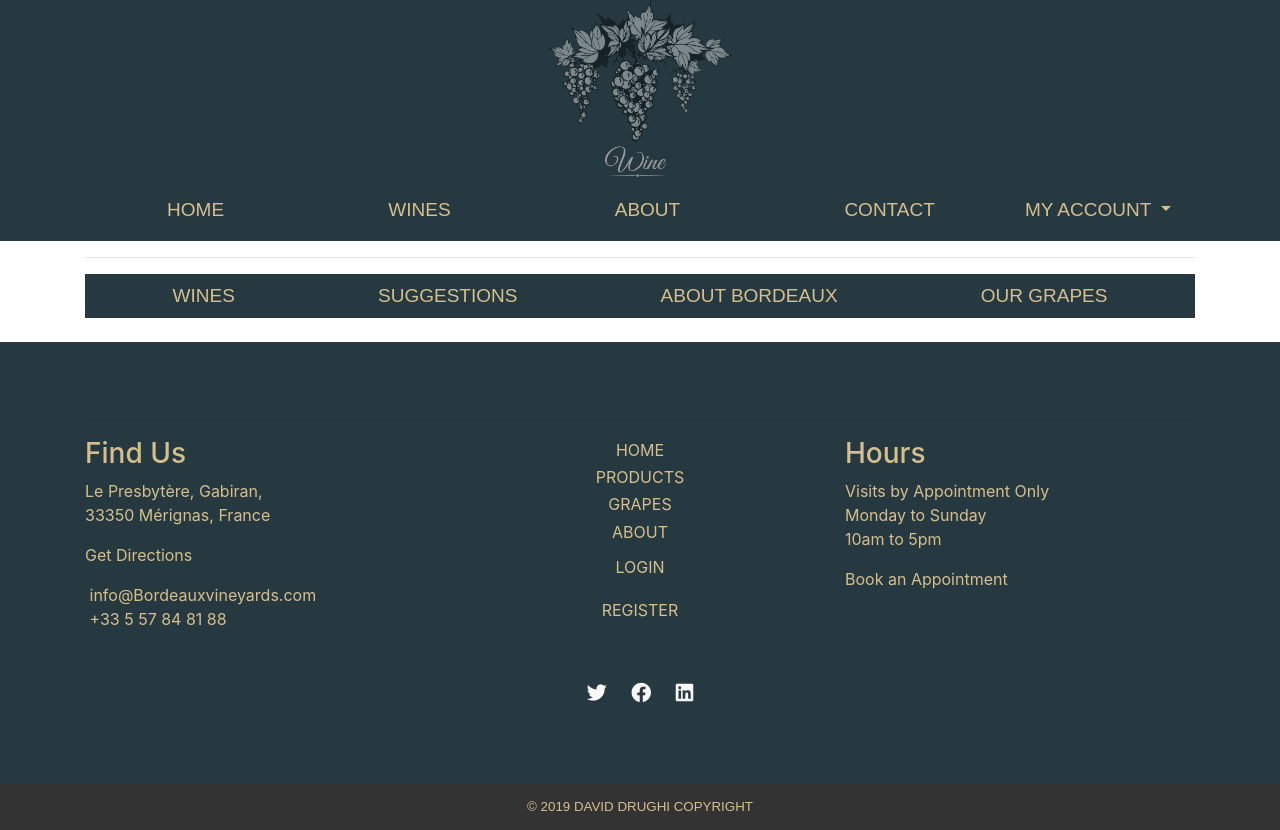
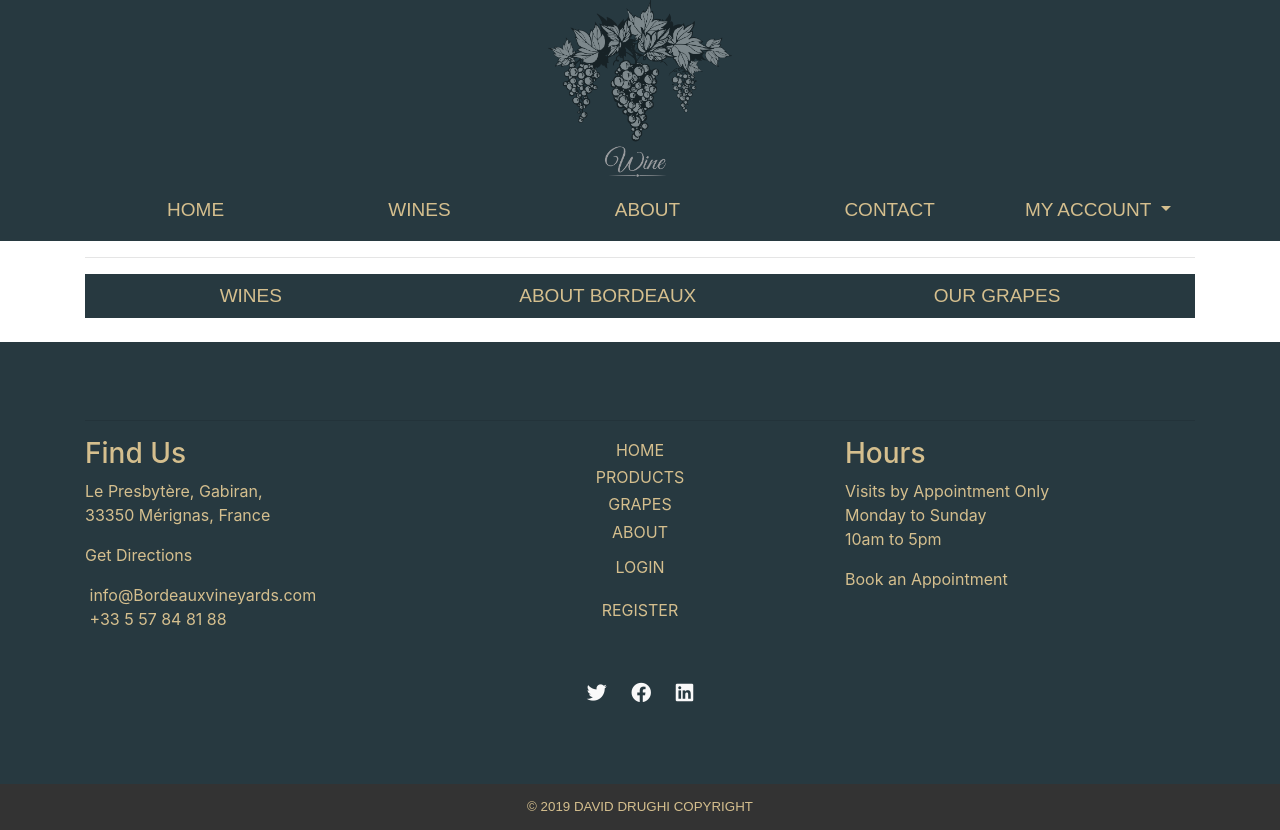
Before and after one commit to DavidColds/ecommerce, a Django app: page /posts in a window 1280 px wide. Run offline with Django 3.2, Linux system fonts and the light colour scheme; data that the repository does not hold is empty; some libraries are stand-ins or nearby versions; some web fonts are replaced.

Commit message:
deleted unneeded code

```diff
--- a/ecommerce/settings.py
+++ b/ecommerce/settings.py
@@ -49,7 +49,6 @@ INSTALLED_APPS = [
     'search',
     'checkout',
     'posts',
-    'suggestions',
     'home',
     'contact',
 ]
--- a/ecommerce/urls.py
+++ b/ecommerce/urls.py
@@ -13,8 +13,6 @@ from django.views import static
 from django.views.generic import RedirectView
 from posts import urls as urls_posts
 from posts.views import get_posts
-from suggestions import urls as urls_suggestions
-from suggestions.views import get_suggestions
 from django.views.static import serve
 from .settings import MEDIA_ROOT
 from home.views import about
@@ -35,9 +33,6 @@ urlpatterns = [
     url(r'^posts/', include('posts.urls')),
     url(r'^posts/', include(urls_posts)),
     url(r"^posts$", get_posts, name="get_posts"),
-    url(r'^suggestions/', include('suggestions.urls')),
-    url(r'^suggestions/', include(urls_suggestions)),
-    url(r"^suggestions$", get_suggestions, name="get_suggestions"),
     url('contact_page/', contact, name='contact'),
     url('about/', about, name='about'),
     url(r'^media/(?P<path>.*)$', static.serve, {'document_root': MEDIA_ROOT}),
--- a/posts/templates/blogposts.html
+++ b/posts/templates/blogposts.html
@@ -12,9 +12,6 @@
       <ul class="navbar-nav nav-fill w-100">
         <li class="nav-item">
           <a href="{% url 'all_products2' %}"> Wines </a>
-        </li>
-        <li class="nav-item">
-          <a href="{% url 'get_suggestions' %}"> Suggestions</a>
         </li>
         <li class="nav-item">
           <a href="{% url 'about' %}"> About Bordeaux </a>
--- a/posts/templates/postdetail.html
+++ b/posts/templates/postdetail.html
@@ -13,9 +13,6 @@
           <ul class="navbar-nav nav-fill w-100">
             <li class="nav-item">
               <a href="{% url 'all_products2' %}"> Wines </a>
-            </li>
-            <li class="nav-item">
-              <a href="{% url 'get_suggestions' %}"> Suggestions</a>
             </li>
             <li class="nav-item">
               <a href="{% url 'about' %}"> About Bordeaux </a>
```
